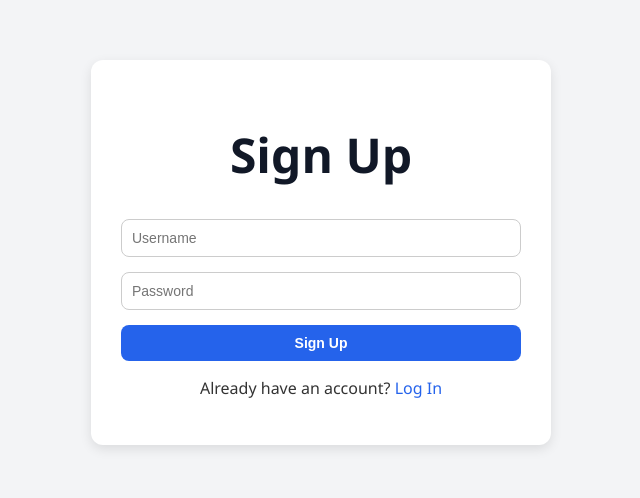
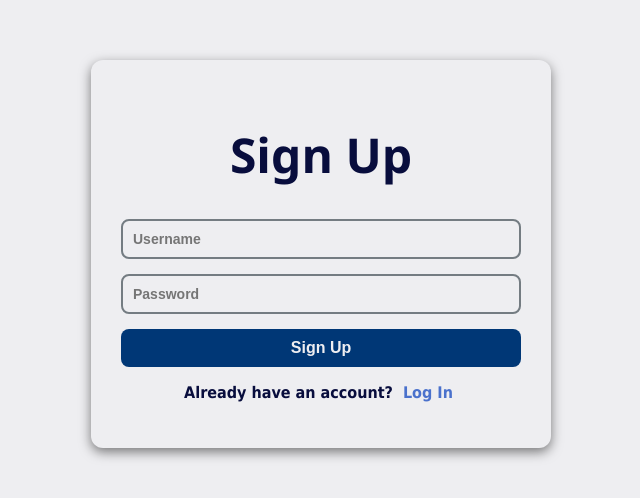
Before and after one commit to Ujjaldeep/PasswordManager, a Flask app: page /signup in a window 1280 px wide. Shown: the top 498 px of the page, without its empty margins (319-959 px from the left). Run offline with Flask 2, Linux system fonts and the light colour scheme.

Commit message:
Changed colours for signup

```diff
--- a/static/signup.css
+++ b/static/signup.css
@@ -1,35 +1,36 @@
-/* static/signup.css */
+/* signup.css */
 
 body {
-    font-family: 'Segoe UI', Tahoma, Geneva, Verdana, sans-serif;
-    background-color: #f3f4f6;
+    font-family: 'Poppins', Tahoma, Geneva, Verdana, sans-serif;
+    background-color: #EEEEF1;
     margin: 0;
     padding: 0;
-    color: #333;
+    color: #080D3D;
+    font-weight: 600
 }
 
 .Content {
     max-width: 400px;
     margin: 60px auto;
     padding: 30px;
-    background: #fff;
+    background: #EEEEF1;
     border-radius: 12px;
-    box-shadow: 0 4px 12px rgba(0, 0, 0, 0.1);
+    box-shadow: 0 4px 12px rgba(0, 0, 0, 0.5);
     text-align: center;
 }
 
 h1 {
     text-align: center;
-    color: #111827;
+    color: #080D3D;
     font-family: 'Segoe UI';
     font-size: 48px;
     font-weight: bold;
 }
 
 a {
-    color: #2563eb;
+    color: #4A71CC;
     text-decoration: none;
-    font-weight: 500;
+    margin: 0 5px;
 }
 
 a:hover {
@@ -47,22 +48,25 @@ input[type="text"],
 input[type="password"],
 input[type="submit"] {
     padding: 10px;
-    border: 1px solid #ccc;
+    background: #EEEEF1;
+    border: 2px solid #747C82;
     border-radius: 8px;
     font-size: 14px;
+    font-weight: 600;
 }
 
 input[type="submit"] {
-    background-color: #2563eb;
-    color: white;
+    background-color: #003776;
+    color: #EEEEF1;
     border: none;
     cursor: pointer;
     transition: background 0.2s ease;
-    font-weight: 720;
+    font-weight: 600;
+    font-size: medium;
 }
 
 input[type="submit"]:hover {
-    background-color: #1e40af;
+    background-color: #003776;
 }
 
 .message {
```
